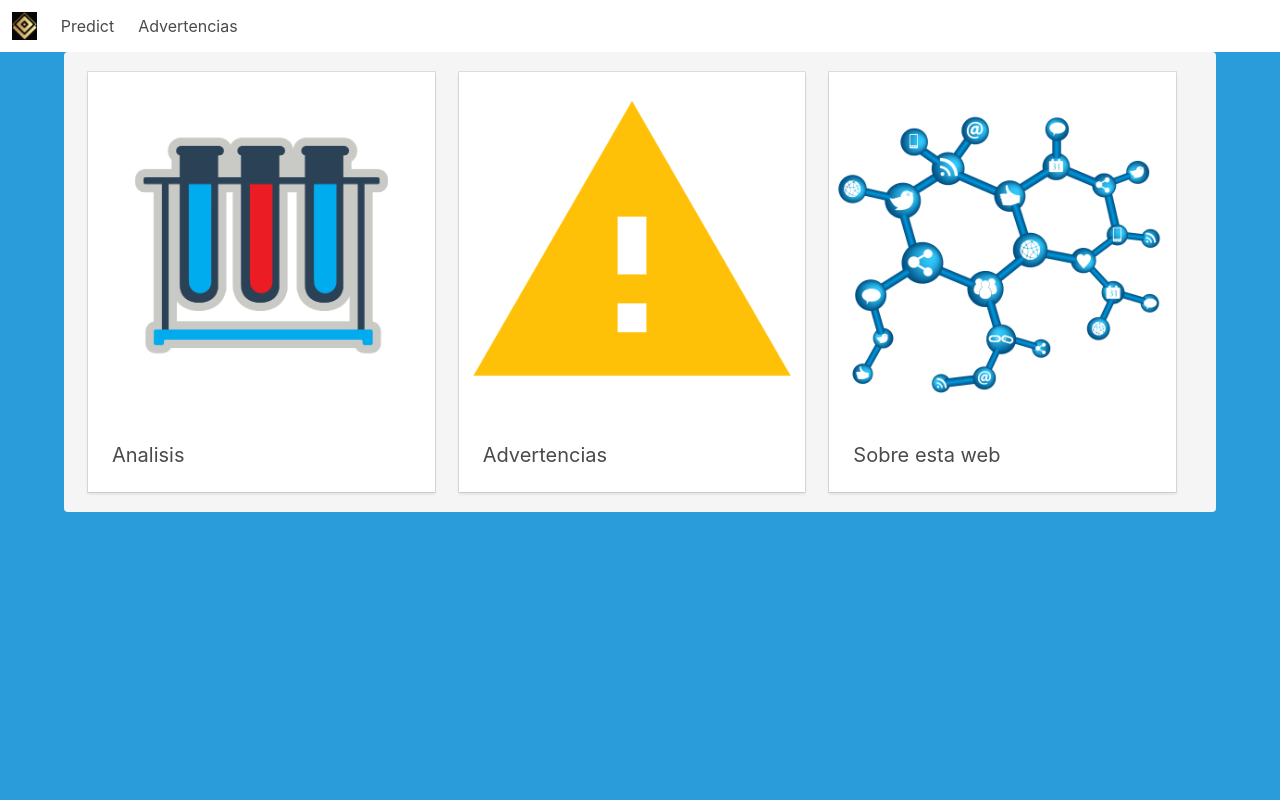
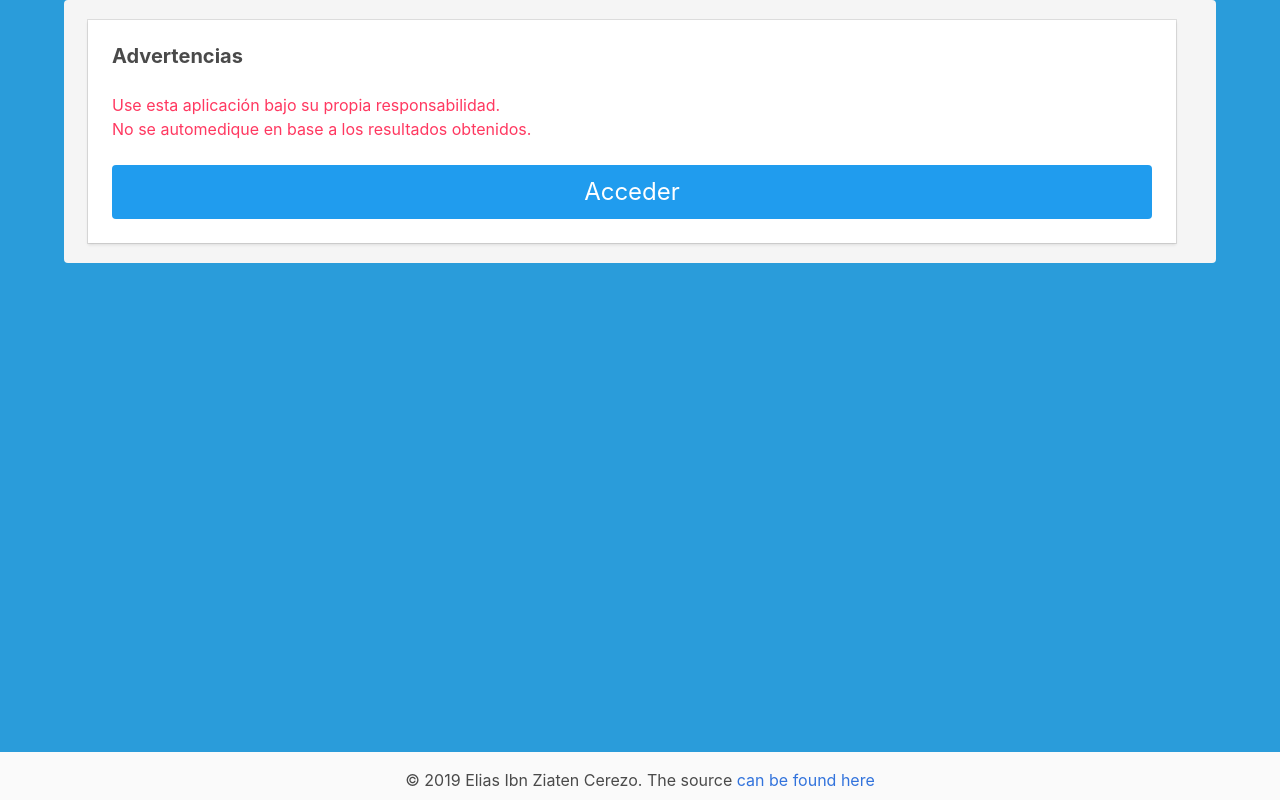
Before and after one commit to EliasICerezo/TFG_Server, a Flask app: page / in a window 1280 px wide. Run offline with Flask 2, Linux system fonts and the light colour scheme.

Commit message:
Web Interface push.

```diff
--- a/core/model.py
+++ b/core/model.py
@@ -46,7 +46,7 @@ lesion_type_dict = {
     'df': 'Dermatofibroma'
 }
 
-
+model = None
 
 
 def model_training():
@@ -274,7 +274,7 @@ def load_model_from_h5(model):
     print("Please wait, this proccess will take about a min, depending on your machine config")
     if model is None:
         print("Loading model.h5")
-        model = load_model('model.h5')
+        model = load_model('D:\OneDrive\TFG\TFG_Python\core\model.h5')
     return model
 
 def reduce_csv(path):
--- a/requirements.txt
+++ b/requirements.txt
@@ -17,3 +17,4 @@ scikit-image
 opencv-python
 imageio
 Shapely
+werkzeug
--- a/templates/disclaimer.html
+++ b/templates/disclaimer.html
@@ -23,8 +23,11 @@
     <div class="container">
         <div class="notification">
             <b class="is-size-5">Advertencia:</b>
-            <p class="is-size-6">Este software utiliza una inteligencia artificial compleja, susceptible de fallos (añadir porcentaje de acierto). Este software ha sido diseñado como parte de un trabajo de fin de grado cuyo objetivo era la investigación e implementación de un sistema capaz de discernir entre piel sana, y 7 lesiones cutáneas diferentes. En ningun caso se ha implementado con un propósito de diagnóstico ni con la finalidad de que el usuario se automedique basandose en los resultados obtenidos.</p>
+            <p class="is-size-6">Esta aplicación ha sido diseñada como parte del trabajo de fin de grado del alumno del grado en Ingeniería del Software en la Universidad de Málaga Elias Ibn Ziaten Cerezo. El fin de la misma es ser capaz de discernir entre piel sana y 7 lesiones cutáneas diferentes. Se excluye del fin de esta aplicación el invitar a los usuarios a automedicarse, o sustituir un experto dermatólogo por el resultado obtenido en la aplicación. En la implementación se ha utilizado un sistema inteligente compuesto de varios componentes inteligentes, susceptibles a fallo, y muy complejos.  </p>
         </div>
     </div>
+{% block footer %}
+    {% include "footer.html" %}
+{% endblock %}
 </body>
 </html>
--- /dev/null
+++ b/templates/footer.html
@@ -0,0 +1,32 @@
+<!DOCTYPE html>
+<html lang="en">
+<head>
+    <meta charset="UTF-8">
+    <link rel="stylesheet" type="text/css" href="{{ url_for('static', filename='bulma-0.7.2/css/bulma.css') }}"/>
+    <title></title>
+    <style>
+        .fix-footer {
+            position: absolute;
+            width: 100%;
+            bottom: 0;
+            overflow: hidden;
+        }
+        .footer{
+            padding: 1rem 0.5rem 0.5rem;
+        }
+    </style>
+
+</head>
+<body>
+<div class="fix-footer">
+    <footer class="footer">
+        <div class="content has-text-centered">
+            <p>
+                © 2019 Elias Ibn Ziaten Cerezo. The source <a href="https://github.com/MagicElyas/TFG">can be found
+                here</a>
+            </p>
+        </div>
+    </footer>
+</div>
+</body>
+</html>
--- a/templates/index.html
+++ b/templates/index.html
@@ -1,11 +1,13 @@
 <html>
 <head>
     <meta charset="UTF-8">
-    <link rel="stylesheet" type="text/css" href="{{ url_for('static', filename='bulma-0.7.2/css/bulma.css') }}" />
+    <link rel="stylesheet" type="text/css" href="{{ url_for('static', filename='bulma-0.7.2/css/bulma.css') }}"/>
     <style>
-        body{
+        body {
             background-color: #2a9cda;
         }
+
+
     </style>
     <title>Skin Cancer detector</title>
 </head>
@@ -20,7 +22,7 @@
                 <div class="card">
                     <div class="card-image">
                         <figure class="image is-1by1">
-                          <a href="{{ url_for("analize_image") }}">
+                            <a href="{{ url_for("analize_render") }}">
                                 <img src="../static/images/analisis.jpg" alt="Placeholder image">
                             </a>
                         </figure>
@@ -48,36 +50,14 @@
                     </div>
                 </div>
             </div>
-              <div class="column">
-                <div class="card">
-                    <div class="card-image">
-                        <figure class="image is-1by1">
-                          <a href="{{ url_for("about_render") }}">
-                              <img src="../static/images/about.png" alt="Placeholder image">
-                          </a>
-                        </figure>
-                    </div>
-                    <div class="card-content">
-                        <div class="subtitle">
-                            Sobre esta web
         </div>
     </div>
 </div>
+<div>
+    {% block footer %}
+        {% include "footer.html" %}
+    {% endblock %}
 </div>
-          </div>
-
-
-
-
-        </div>
-    </div>
-
-
-
-
-
-
-
 
 
 </body>
--- a/templates/navBar.html
+++ b/templates/navBar.html
@@ -8,7 +8,7 @@
 <body>
     <nav class="navbar" role="navigation" aria-label="main navigation">
         <div class="navbar-brand">
-            <a class="navbar-item" href="{{ url_for("index") }}">
+            <a class="navbar-item" href="{{ url_for("start") }}">
                 <img src="../static/images/test.PNG" >
             </a>
             <a role="button" class="navbar-burger burger" aria-label="menu" aria-expanded="false" data-target="navbarBasicExample">
@@ -20,13 +20,18 @@
 
         <div id="navbarBasicExample" class="navbar-menu">
             <div class="navbar-start">
-              <a class="navbar-item">
-                Predict
+              <a class="navbar-item" href="{{ url_for("index") }}">
+                Index
+              </a>
+
+              <a class="navbar-item" href="{{ url_for("analize_render") }}">
+                Análisis
               </a>
 
               <a class="navbar-item" href="{{ url_for("disclaimer_render") }}">
                 Advertencias
               </a>
+
             </div>
         </div>
     </nav>
--- /dev/null
+++ b/templates/start.html
@@ -0,0 +1,40 @@
+<html>
+<head>
+    <meta charset="UTF-8">
+    <link rel="stylesheet" type="text/css" href="{{ url_for('static', filename='bulma-0.7.2/css/bulma.css') }}"/>
+    <style>
+        body {
+            background-color: #2a9cda;
+        }
+    </style>
+    <title>Skin Cancer detector</title>
+</head>
+<body>
+
+<div class="container is-centered">
+    <div class="notification">
+        <div class="card">
+            <div class="card-image">
+                <figure class="image">
+                    <!-- TODO Insertar logo correspondiente aqui -->
+                </figure>
+            </div>
+            <div class="card-content">
+                <div class="subtitle">
+                    <b>Advertencias</b>
+                </div>
+                <div class="content has-text-danger">
+                    <p>Use esta aplicación bajo su propia responsabilidad. <br/> No se automedique en base a los resultados obtenidos.</p>
+                </div>
+                <a class="button is-large is-info is-fullwidth" href="{{ url_for("index") }}">Acceder</a>
+            </div>
+        </div>
+
+    </div>
+</div>
+
+{% block footer %}
+    {% include "footer.html" %}
+{% endblock %}
+</body>
+</html>
--- a/views.py
+++ b/views.py
@@ -1,11 +1,23 @@
-from flask import Flask, url_for, render_template, redirect
-
+from flask import Flask, url_for, render_template, redirect,request, flash
+from werkzeug.utils import secure_filename
+import os
+from core.model import predict_image
+import core.model as core
+UPLOAD_FOLDER = 'D:\OneDrive\TFG\TFG_Python\images_received'
+ALLOWED_EXTENSIONS = set(['png', 'jpg', 'jpeg', 'gif'])
 
 app = Flask(__name__)
 app.secret_key = 'development'
 app._static_folder = "./static"
+app.config['UPLOAD_FOLDER'] = UPLOAD_FOLDER
+
+
 
 @app.route('/')
+def start():
+    return render_template('start.html')
+
+@app.route('/index')
 def index():
     return render_template('index.html')
 
@@ -13,17 +25,40 @@ def index():
 def disclaimer_render():
     return render_template('disclaimer.html')
 
-@app.route('/image/analize')
+@app.route('/image/load')
+def analize_render():
+    return render_template('analysis.html')
+
+@app.route('/image/analize', methods=['POST'])
 def analize_image():
-    return render_template('analysis.html')
+    if 'image' not in request.files:
+        # TODO ponerle errores
+        return redirect(url_for("analize_render"))
+    file = request.files['image']
+    if file.filename == '':
+        return redirect(url_for("analize_render"))
+    if file and allowed_file(file.filename):
+        filename = secure_filename(file.filename)
+        file.save(os.path.join(app.config['UPLOAD_FOLDER'],filename))
+        filepath = os.path.join(app.config['UPLOAD_FOLDER'],filename)
+        # TODO predict
+        result, core.model = predict_image(filepath,core.model)
+        print(result)
+        print(core.model)
+        return redirect(url_for("image_result",filename=filename))
+    else:
+        return redirect(url_for("analize_render"))
 
 @app.route('/image/result')
 def image_result():
-    return (url_for('index'))
 
-@app.route('/about')
-def about_render():
-    pass
+    return redirect(url_for('index'))
+
+
+def allowed_file(filename):
+    return '.' in filename and \
+           filename.rsplit('.', 1)[1].lower() in ALLOWED_EXTENSIONS
+
 
 if __name__ == '__main__':
     app.run(debug=True)
```
Also changed, not shown: templates/analysis.html (+34 -19 lines). Lines whose indentation alone changed are shown as unchanged.
